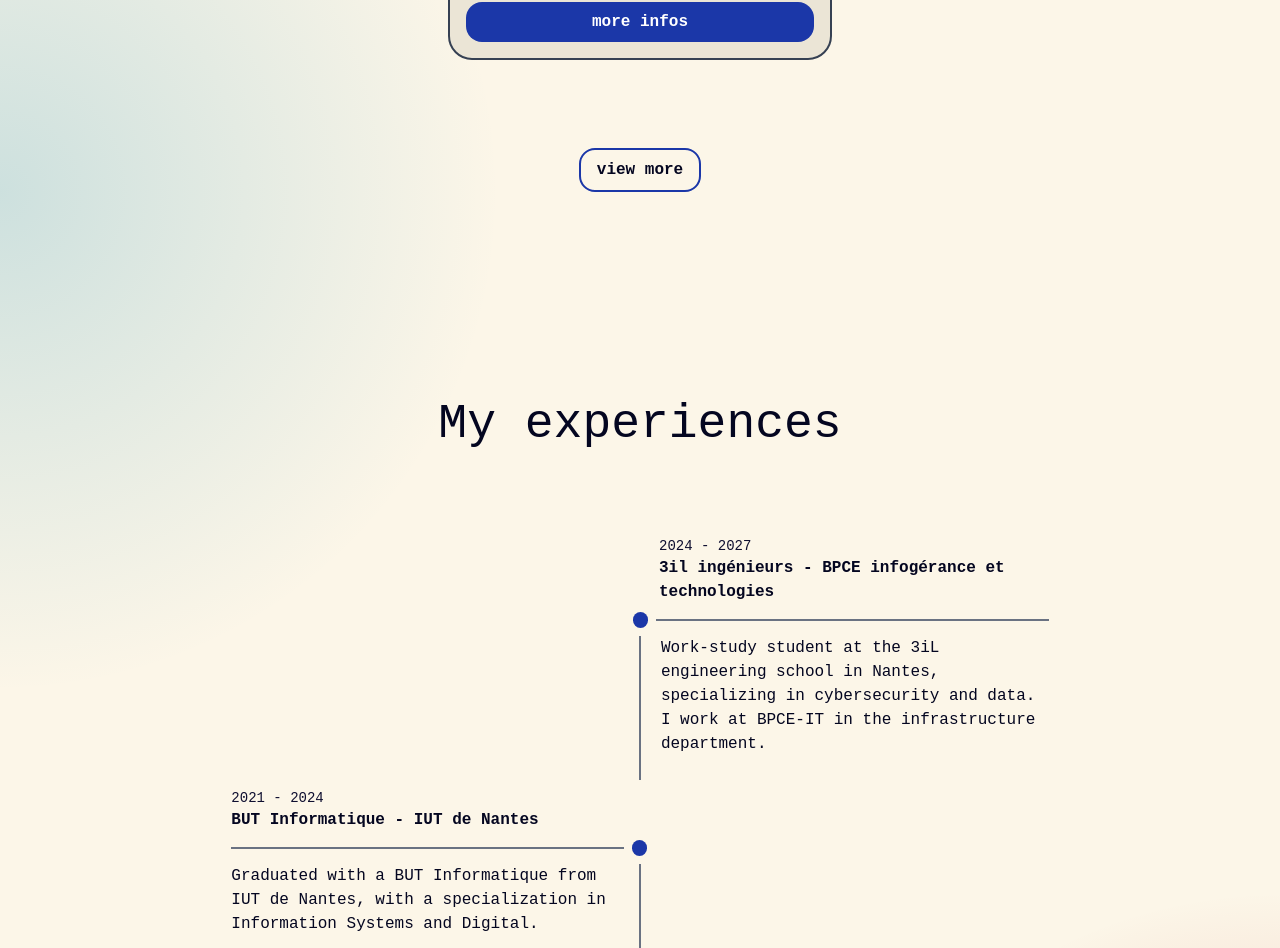
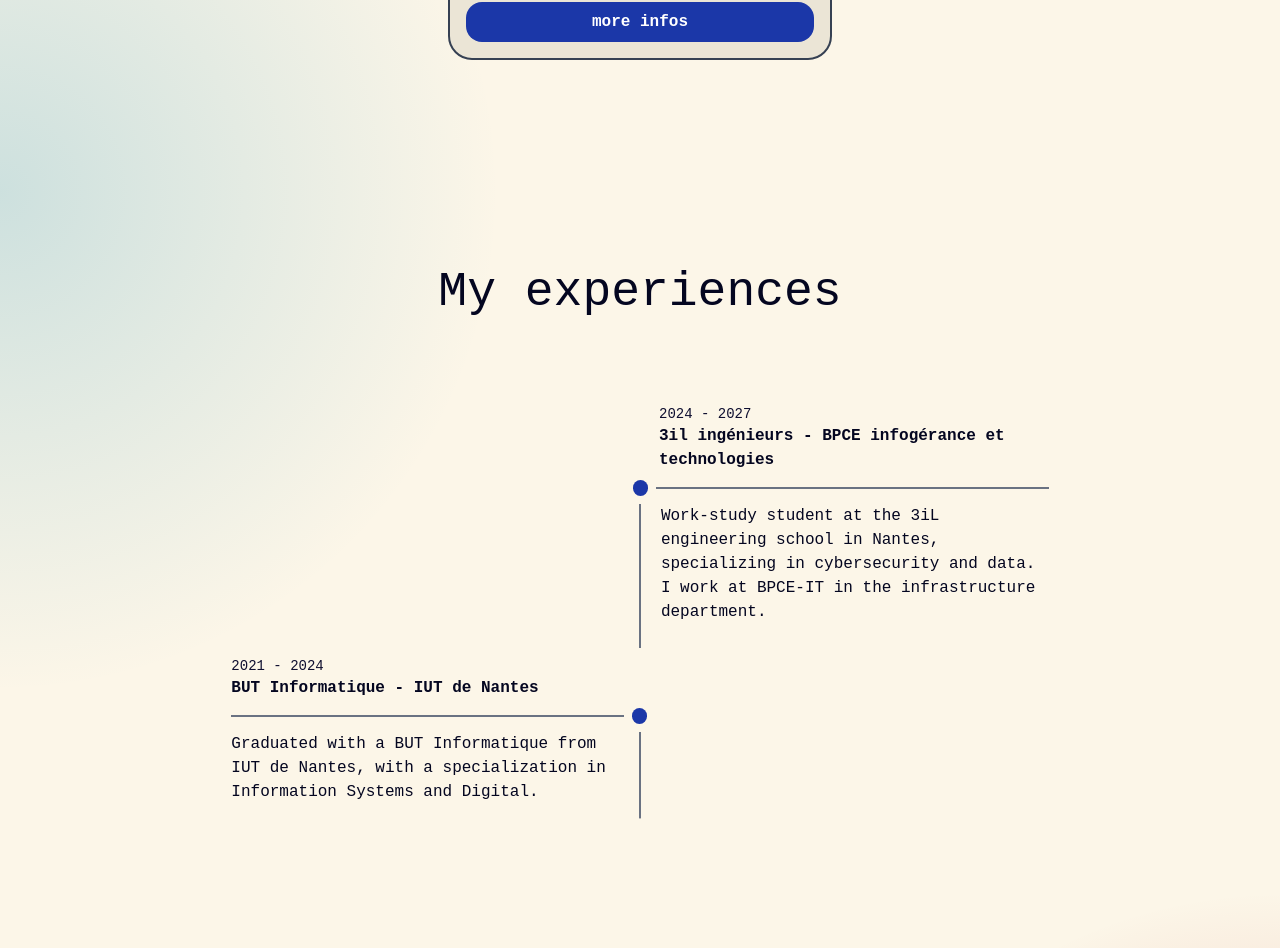
Before and after one commit to MathieuMarthy/portfolio, a Nuxt app: page / in a window 1280 px wide. Shown: the part 2148-3096 px from the top of the page. Built offline with nearby package versions, Linux system fonts and the light colour scheme.

Commit message:
hide the "view more" button when projects.length > numberOfProjectsToShow

```diff
--- a/app/components/organisms/personal-projects.vue
+++ b/app/components/organisms/personal-projects.vue
@@ -3,8 +3,11 @@ import { projects } from "~/composables/data/projects";
 import { ButtonTypes } from "~/composables/data/buttonTypes";
 import type { Project } from "~/composables/models/project";
 
+const numberOfProjectsToShow = 3;
 const displayAllProjects = ref(false);
-const projectsToShow = computed(() => displayAllProjects.value ? projects : projects.slice(0, 3));
+const projectsToShow = computed(
+    () => displayAllProjects.value ? projects : projects.slice(0, numberOfProjectsToShow),
+);
 
 const projectInPopup: Ref<Project | null> = ref(null);
 
@@ -36,7 +39,7 @@ function handlePopupClose() {
         </div>
 
         <atoms-simple-button
-            v-if="!displayAllProjects"
+            v-if="!displayAllProjects && projects.length > numberOfProjectsToShow"
             :button-type="ButtonTypes.SECONDARY"
             :click-handler="() => displayAllProjects = true"
             text="view more"
```
